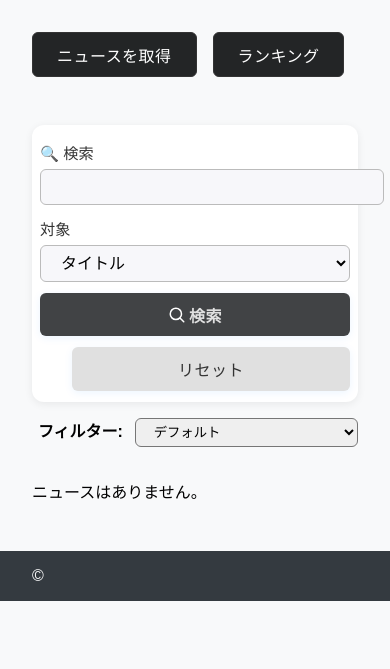
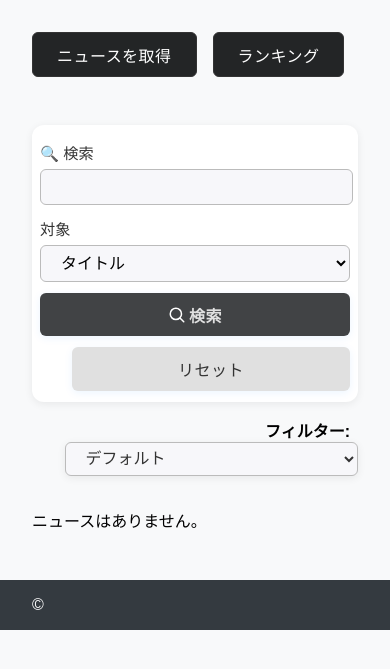
Before and after one commit to yuppiaice/django-newsRSS, a Django app: page /myapp/home/ in a window 390 px wide. Shown: the part 62-731 px from the top of the page. Run offline with Django 5.2, Linux system fonts and the light colour scheme; a user stored in the database is signed in; data comes from the database, SQL or seed files in the repository; both versions use the stored data as it was after the commit; data that the repository does not hold is empty.

Commit message:
gitignoreにdb.sqlite3を追加し、home.htmlのスタイルを改善。フィルターセレクトのデザインを更新し、幅を90%に変更。

```diff
--- a/templates/myapp/home.html
+++ b/templates/myapp/home.html
@@ -197,7 +197,17 @@
                 min-width: unset;
             }
             .search-form-bar input[type="text"] {
-                width: 100%;
+                width: 90%;
+            }
+            #filter-select {
+                width: 90%;
+            }
+            .news-item {
+                padding-top: 2.5em;
+            }
+            .ellipsis-menu {
+                top: 0.2em;
+                right: 0.7em;
             }
         }
         #back-to-top a {
@@ -212,6 +222,22 @@
         }
         #back-to-top a:hover {
             background: #007bff;
+        }
+        #filter-select {
+            padding: 0.5em 1.2em;
+            border-radius: 6px;
+            border: 1px solid #bbb;
+            background: #f7f7fa;
+            font-size: 1em;
+            color: #333;
+            transition: border 0.2s, box-shadow 0.2s;
+            box-shadow: 0 2px 8px rgba(0,0,0,0.07);
+            outline: none;
+            margin-left: 0.5em;
+        }
+        #filter-select:focus {
+            border: 1.5px solid #007bff;
+            box-shadow: 0 0 0 2px #007bff22;
         }
     </style>
 </head>
```
Also changed, not shown: db.sqlite3, 1 other file.
